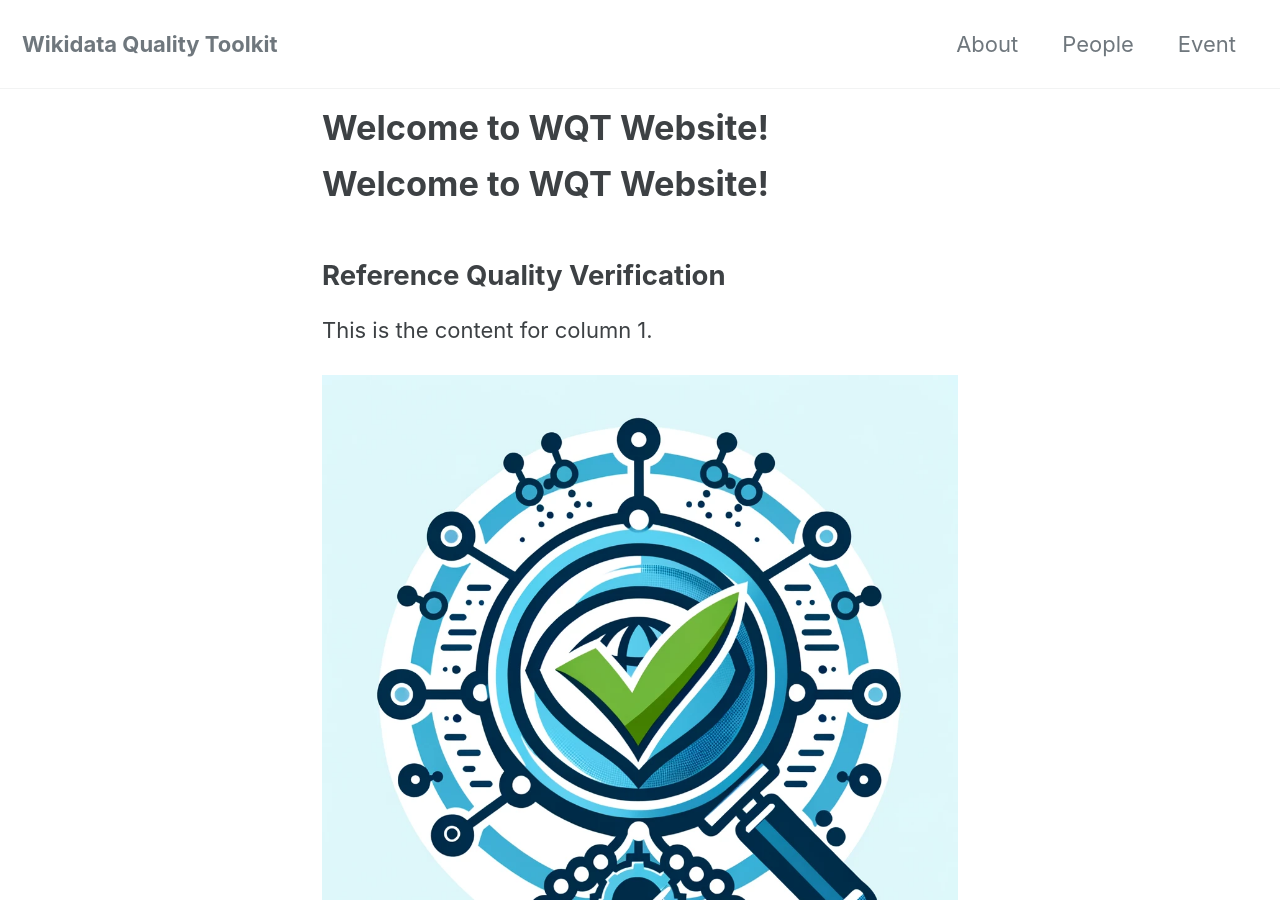
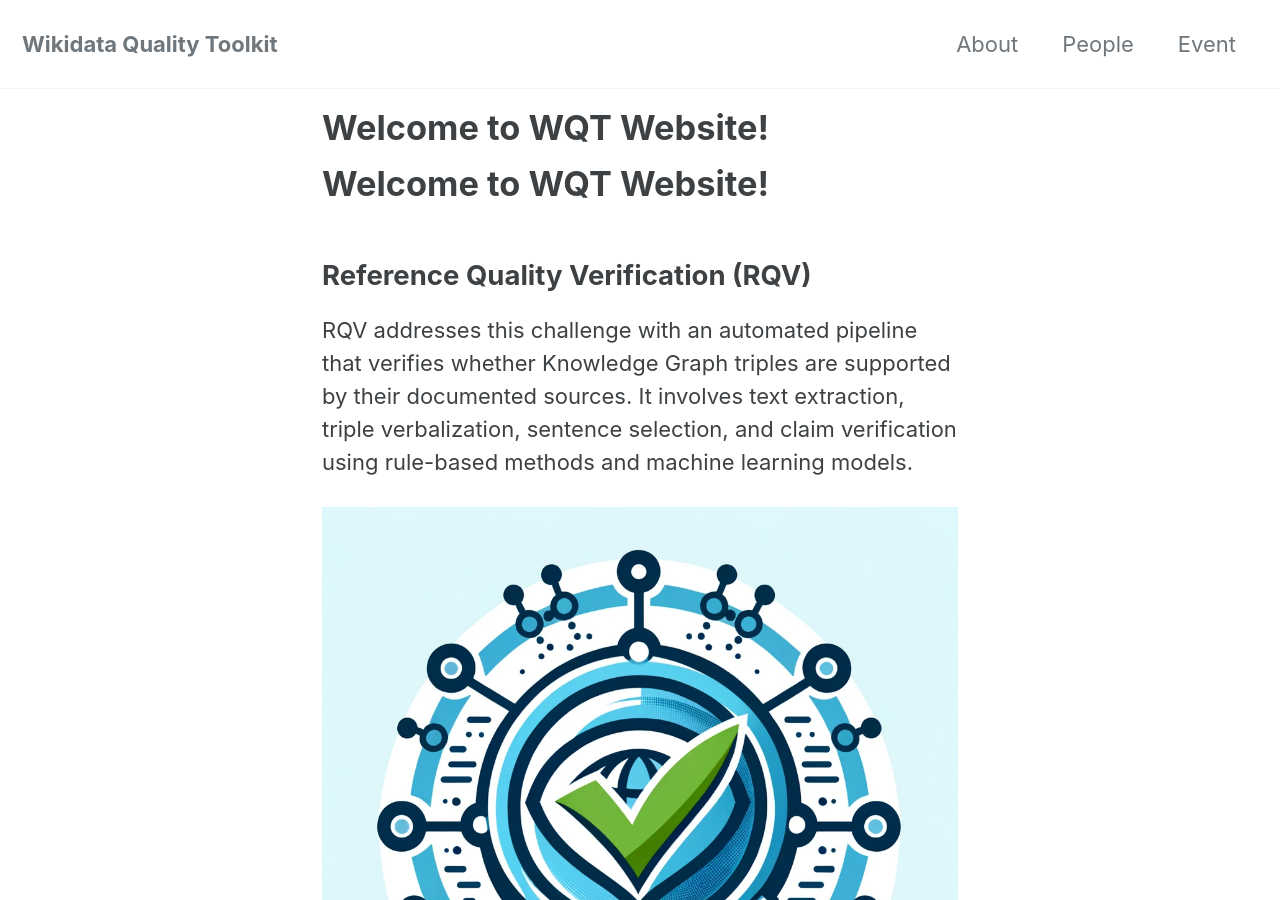
Before and after one commit to King-s-Knowledge-Graph-Lab/WikidataQualityToolkit, a Jekyll site: the page built from index.md, in a window 1280 px wide and 900 px high. Built offline with Jekyll 4.4.1, drawn with Linux system fonts in a browser that asks for light colours; cached includes are drawn as plain includes; the list of posts is cut into pages by our own code; our own code applies the rules of GitHub Pages for plain Markdown files.

Commit message:
Update index.md

```diff
--- a/index.md
+++ b/index.md
@@ -7,9 +7,9 @@ author_profile: False
 
 <div class="row">
   <div class="column">
-    <h2>Reference Quality Verification</h2>
+    <h2>Reference Quality Verification (RQV)</h2>
     <div class="content">
-      <p>This is the content for column 1.</p>
+      <p>RQV addresses this challenge with an automated pipeline that verifies whether Knowledge Graph triples are supported by their documented sources. It involves text extraction, triple verbalization, sentence selection, and claim verification using rule-based methods and machine learning models. </p>
       <img src="/assets/images/logo_RQV.jpg" alt="logo-RQV">
     </div>
   </div>
```
